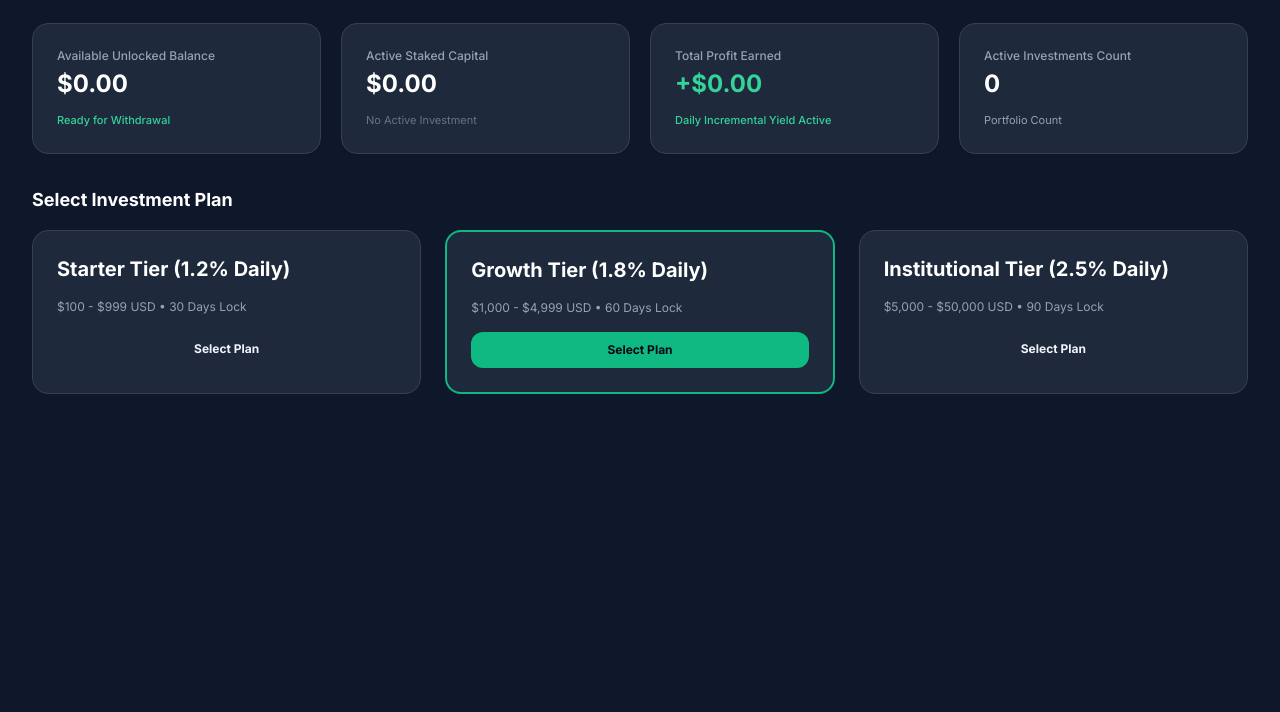
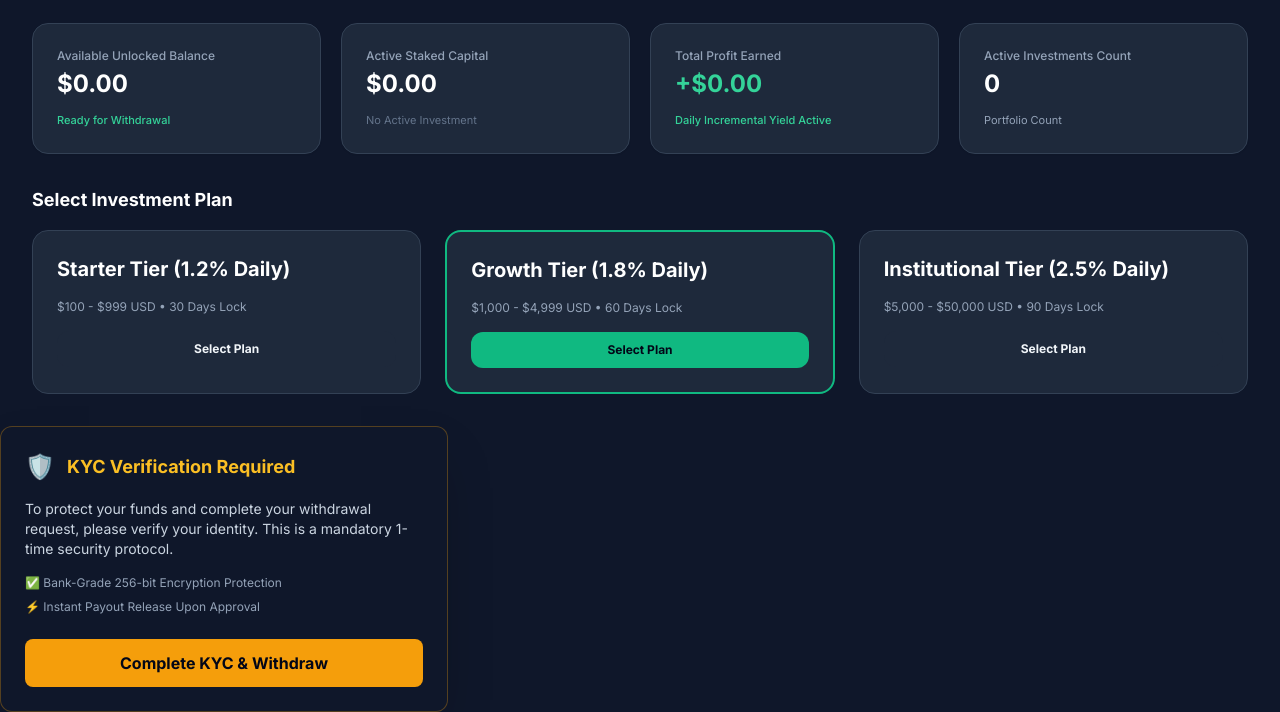
Before and after one commit to oluwaseundavid773-hub/ciphron-investment-portal, a website: page dashboard.html in a window 1280 px wide. Shown: the part 926-1638 px from the top of the page. Before the commit the page ends 1352 px from the top, so only its background shows below. Drawn offline with nearby package versions, Linux system fonts and the light colour scheme; no server answers; sample sign-in values are in the browser's storage.

Commit message:
Add KYC withdrawal notification modal and update copy

```diff
--- a/dashboard.html
+++ b/dashboard.html
@@ -361,6 +361,27 @@
         </form>
     </div>
 
+    <!-- CIPHRON KYC Withdrawal Modal -->
+<div class="bg-slate-900 text-white p-6 rounded-xl border border-amber-500/30 max-w-md shadow-2xl">
+  <div class="flex items-center space-x-3 mb-4">
+    <span class="text-2xl">🛡️</span>
+    <h3 class="text-lg font-bold text-amber-400">KYC Verification Required</h3>
+  </div>
+
+  <p class="text-sm text-slate-300 mb-4">
+    To protect your funds and complete your withdrawal request, please verify your identity. This is a mandatory 1-time security protocol.
+  </p>
+
+  <ul class="text-xs text-slate-400 space-y-2 mb-6">
+    <li class="flex items-center">✅ Bank-Grade 256-bit Encryption Protection</li>
+    <li class="flex items-center">⚡ Instant Payout Release Upon Approval</li>
+  </ul>
+
+  <button class="w-full bg-amber-500 hover:bg-amber-600 text-slate-950 font-bold py-3 rounded-lg transition-all">
+    Complete KYC & Withdraw
+  </button>
+</div>
+
     <!-- Scripts -->
     <script>
         let currentUser = JSON.parse(localStorage.getItem('ciphron_active_user')) || {
```
